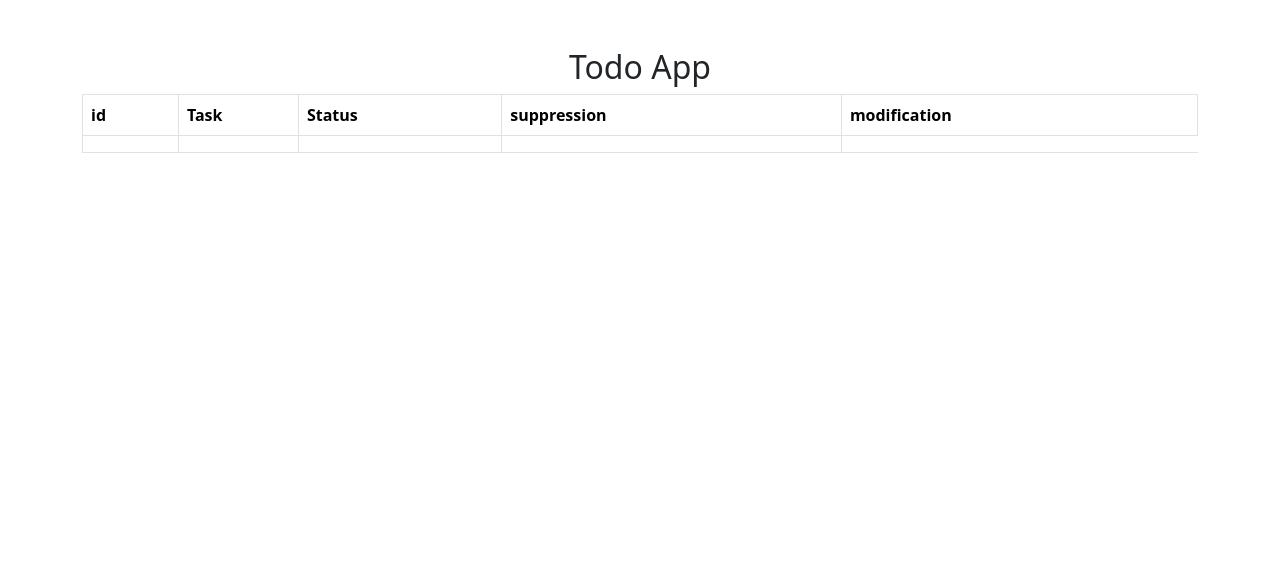
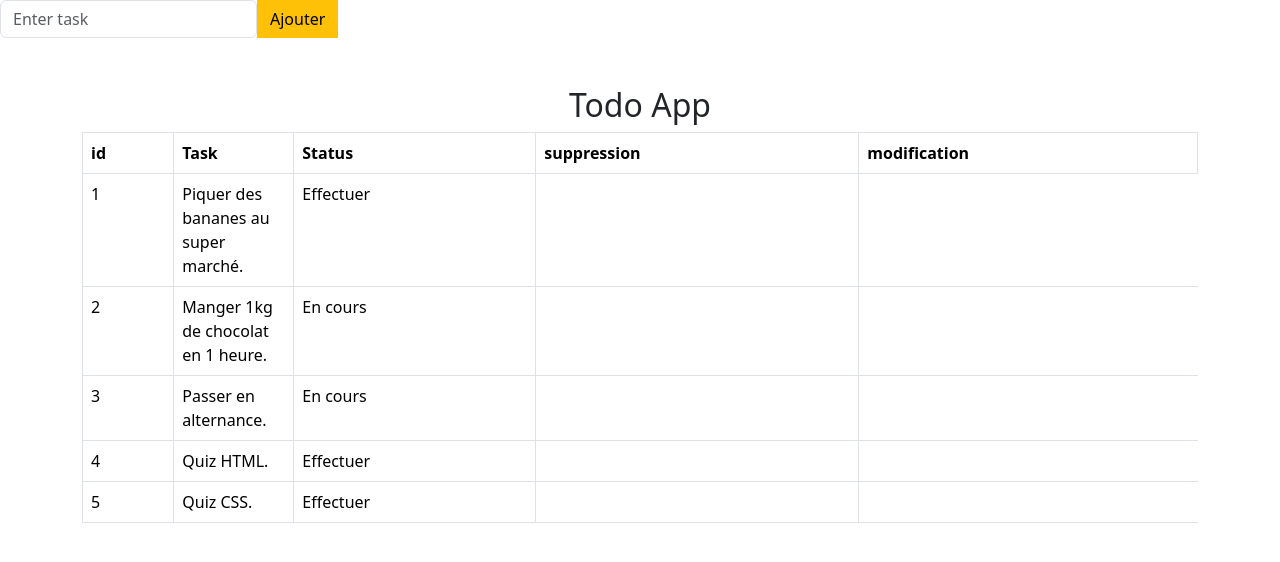
Before and after one commit to christianesossoukpe/angularTodo, an Angular app: page / in a window 1280 px wide. Shown: the top 562 px of the page. Built offline with nearby package versions, Linux system fonts and the light colour scheme.

Commit message:
affichage du tableau et ajout

```diff
--- a/src/app/app.component.html
+++ b/src/app/app.component.html
@@ -1 +1,2 @@
+<app-todo-form></app-todo-form>
 <app-todos-list></app-todos-list>
--- /dev/null
+++ b/src/app/service/todos.service.ts
@@ -0,0 +1,20 @@
+import { Injectable } from '@angular/core';
+import { Todos } from '../todos';
+import { todos } from '../../mocks-todos';
+
+@Injectable({
+  providedIn: 'root'
+})
+export class TodosService {
+todos:Todos[] = todos
+  constructor() { }
+    //Methode de stockage des donéees
+    getTodos(): Todos[] {
+      return this.todos;
+    }
+
+    addTodo(todo:Todos): void{
+      this.todos.push(todo);
+    }
+
+}
--- /dev/null
+++ b/src/app/todo-form/todo-form.component.html
@@ -0,0 +1,10 @@
+<!-- <p>todo-form works!</p> -->
+<!-- Input -->
+<div class="d-flex">
+    <form [formGroup]="FormTodo">
+
+ <input formControlName="task" type="text" placeholder="Enter task" class="form-control">
+</form>
+<button  class="btn btn-warning rounded-0" (click)="addTask()">Ajouter</button>
+
+</div>
--- /dev/null
+++ b/src/app/todo-form/todo-form.component.ts
@@ -0,0 +1,28 @@
+import { Component } from '@angular/core';
+import { TodosService } from '../service/todos.service';
+import { Todos } from '../todos';
+import { FormControl, FormGroup } from '@angular/forms';
+
+@Component({
+  selector: 'app-todo-form',
+  templateUrl: './todo-form.component.html',
+  styleUrl: './todo-form.component.css'
+})
+export class TodoFormComponent {
+  todos!: Todos[];
+  FormTodo = new FormGroup({
+    id: new FormControl(''),
+   task: new FormControl(''),
+    status: new FormControl(''),
+  });
+
+  constructor(private TodosService: TodosService) {}
+  addTask(): void {
+    const todo: Todos = {
+      id:Date.now(),
+      task: this.FormTodo.value.task || "",
+      status: 'En cours',
+    };
+    this.TodosService.addTodo(todo);
+  }
+}
--- a/src/app/todos-list/todos-list.component.html
+++ b/src/app/todos-list/todos-list.component.html
@@ -2,16 +2,12 @@
 <div class="container">
     <h2 class="text-center mt-5">Todo App</h2>
 
-    <!-- Input -->
-    <!-- <div class="d-flex">
-      <input v-model="task" type="text" placeholder="Enter task" class="form-control">
-      <button  class="btn btn-warning rounded-0">Ajouter</button>
-    </div> -->
+
 
     <!-- Task table -->
     <table class="table table-bordered">
       <thead>
-        <tr>
+        <tr >
           <th scope="col">id</th>
           <th scope="col">Task</th>
           <th scope="col">Status</th>
@@ -20,16 +16,16 @@
         </tr>
       </thead>
       <tbody>
-        <tr>
+        <tr *ngFor="let todo of todos; let i = index">
           <td>
-            <span ></span>
+            <span >{{i + 1 }}</span>
             </td>
           <td style="width: 120px">
-            <span></span>
+            <span>{{ todo.task }}</span>
           </td>
           <td>
             <div>
-              <span class="fa fa-pen pointer"></span>
+              <span class="fa fa-pen pointer">{{ todo.status }}</span>
             </div>
           </td>
           <td>
--- a/src/app/todos-list/todos-list.component.ts
+++ b/src/app/todos-list/todos-list.component.ts
@@ -1,15 +1,20 @@
-import { Component } from '@angular/core';
+import { TodosService } from '../service/todos.service';
+import { todos } from './../../mocks-todos';
+import { Todos } from './../todos';
+import { Component, OnInit } from '@angular/core';
 
 @Component({
   selector: 'app-todos-list',
   templateUrl: './todos-list.component.html',
-  styleUrl: './todos-list.component.css'
+  styleUrl: './todos-list.component.css',
 })
-export class TodosListComponent {
+export class TodosListComponent implements OnInit {
+  todos!: Todos[];
 
-//  const  tasks: =  [
-//     { name: "Piquer des bananes au super marché.", status: "to-do" },
-//     { name: "Manger 1kg de chocolat en 1 heure.", status: "in progress" }
-//   ]
+
+  constructor(private TodosService: TodosService) {}
+  ngOnInit(): void {
+    this.todos = this.TodosService.getTodos();
+  }
 
 }
--- /dev/null
+++ b/src/app/todos.ts
@@ -0,0 +1,5 @@
+export interface Todos {
+    id:number,
+    task:string,
+    status:string,
+}
--- /dev/null
+++ b/src/mocks-todos.ts
@@ -0,0 +1,9 @@
+import { Todos } from './app/todos';
+
+export const todos:Array<Todos> =  [
+    { id:1, task: "Piquer des bananes au super marché.", status: "Effectuer" },
+    { id:2, task: "Manger 1kg de chocolat en 1 heure.", status: "En cours" },
+    { id:3, task: "Passer en alternance.", status: "En cours" },
+    { id:4, task: "Quiz HTML.", status: "Effectuer" },
+    { id:4, task: "Quiz CSS.", status: "Effectuer" },
+  ]
```
Also changed, not shown: src/app/app.module.ts (+6 -2 lines), src/app/todo-form/todo-form.component.css (added), 2 other files (tests, documents, lock files or other folders).
